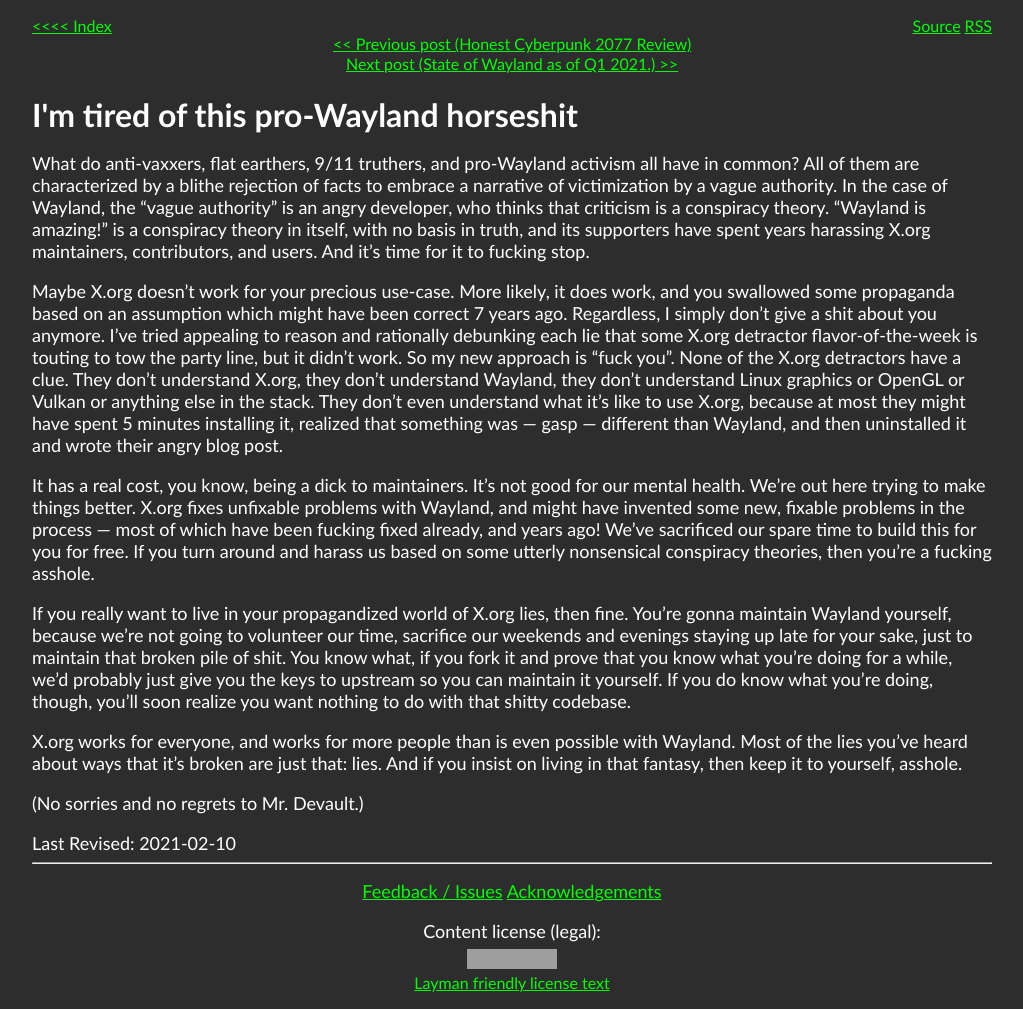
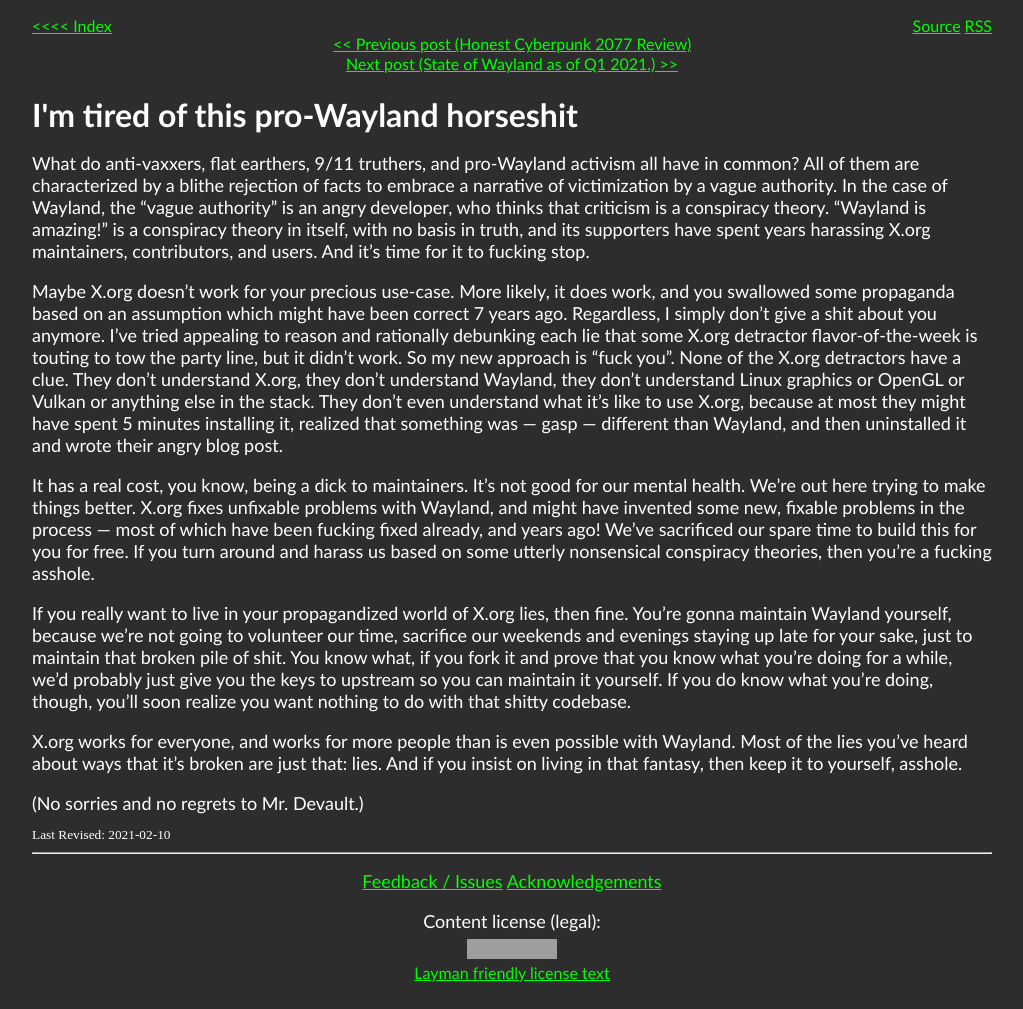
Before and after one commit to RedSQL/redsql.github.io, a Jekyll site: the page built from _posts/2021-03-06-pro_wayland_horseshit.html, in a window 1280 px wide. Shown: the whole page, without its empty margins (128-1151 px from the left). Built offline with Jekyll 4.4.1, drawn with Linux system fonts in a browser that asks for light colours; grey boxes are pictures that could not be loaded.

Commit message:
Style: viewport and last revised
* Makes text adaptive depending on window size.

* Last revised date is now a <sub> instead of a <p>.

```diff
--- a/_layouts/default.html
+++ b/_layouts/default.html
@@ -2,6 +2,7 @@
 <html lang="en">
 	<head>
 		<meta charset="UTF-8">
+		<meta name="viewport" content="width=device-width, initial-scale=1">
 		<link rel="stylesheet" href="/res/style.css"/>
 		<title>{{ page.title }}</title>
 	</head>
--- a/_layouts/post.html
+++ b/_layouts/post.html
@@ -2,6 +2,7 @@
 <html lang="en">
 	<head>
 		<meta charset="utf-8">
+		<meta name="viewport" content="width=device-width, initial-scale=1">
 		<meta property="og:title" content="{{ page.title }}">
 		<meta property="og:site_name" content="{{ site.title }}">
 		<meta property="og:url" content="https://redsql.github.io/blog">
@@ -45,7 +46,7 @@
 		{{ content }}
 	</body>
 	<footer>
-	<p>Last Revised: {% if page.revdate == "todo" %} Oops, looks like I forgot to add revision date :/ {% else %} <time datetime="{{ page.revdate }}">{{ page.revdate }}</time> {% endif %}</p>
+	<sub>Last Revised: {% if page.revdate == "todo" %} Oops, looks like I forgot to add revision date :/ {% else %} <time datetime="{{ page.revdate }}">{{ page.revdate }}</time> {% endif %}</sub>
 		<div class="bottom-footer">
 			<hr>
 			<ul>
--- a/res/style.css
+++ b/res/style.css
@@ -1,3 +1,7 @@
+html {
+	display: flex;
+}
+
 table {
 	padding-left: 3%;
 	color: #FFFFFF;
```
